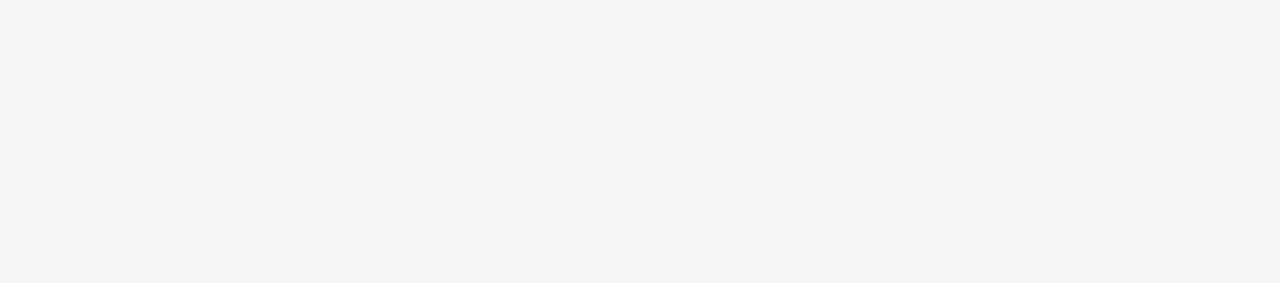
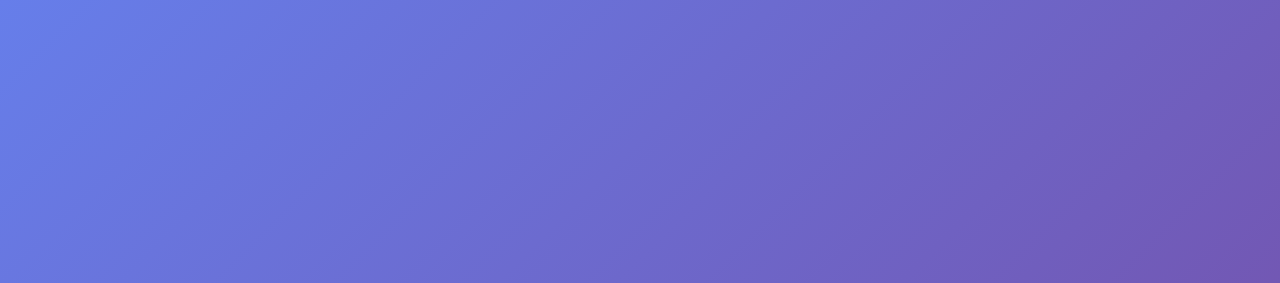
Before and after one commit to AlainTardif/contact-book, a website: page index.html in a window 1280 px wide. Shown: the top 283 px of the page. Drawn offline with Linux system fonts and the light colour scheme.

Commit message:
Ajout fond dégradé

```diff
--- a/css/style.css
+++ b/css/style.css
@@ -7,7 +7,7 @@
 
 body {
   font-family: Arial, sans-serif;
-  background-color: #f5f5f5;
+  background: linear-gradient(135deg, #667eea 0%, #764ba2 100%);
   color: #333;
   min-height: 100vh;
   padding: 20px;
```
